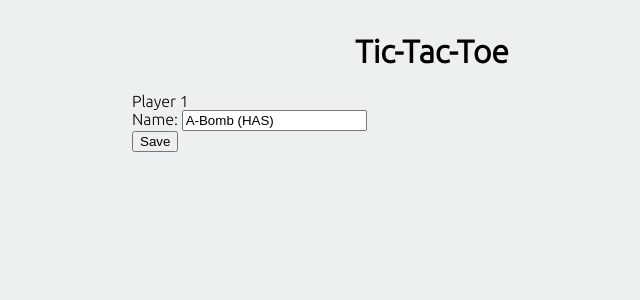
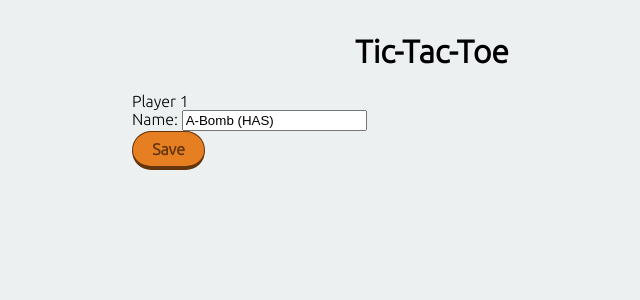
Before and after one commit to cristiantela/tic-tac-toe-marvel, an Angular app: page / in a window 1280 px wide. Shown: the top 300 px of the page, without its empty margins (208-848 px from the left). Built offline with nearby package versions, Linux system fonts and the light colour scheme.

Commit message:
Adds Button component

```diff
--- a/src/app/app.component.html
+++ b/src/app/app.component.html
@@ -10,7 +10,7 @@
 
     <div *ngIf="currentStep === 'gameStarted'">
       <div>
-        <button (click)="resetScores()">Reset Scores</button>
+        <app-button (click)="resetScores()" value="Reset Scores"></app-button>
       </div>
 
       <div class="players">
--- a/src/app/app.module.ts
+++ b/src/app/app.module.ts
@@ -6,12 +6,14 @@ import { HttpClientModule } from '@angular/common/http'
 import { AppComponent } from './app.component';
 import { PlayerSelectorComponent } from './components/player-selector/player-selector.component';
 import { TicTacToeComponent } from './components/tic-tac-toe/tic-tac-toe.component';
+import { ButtonComponent } from './components/button/button.component';
 
 @NgModule({
   declarations: [
     AppComponent,
     PlayerSelectorComponent,
     TicTacToeComponent,
+    ButtonComponent,
   ],
   imports: [
     BrowserModule,
--- /dev/null
+++ b/src/app/components/button/button.component.html
@@ -0,0 +1 @@
+<input [type]="type" [value]="value" [disabled]="disabled">
--- /dev/null
+++ b/src/app/components/button/button.component.scss
@@ -0,0 +1,23 @@
+@use "sass:color";
+
+$primary-color: #e67e22;
+$primary-color-darker: color.adjust($primary-color, $lightness: -30%);
+
+input {
+  font-family: inherit;
+  font-weight: bold;
+  background-color: $primary-color;
+  font-size: 1em;
+  padding: 0.5em 1.2em;
+  color: $primary-color-darker;
+  border: 1px solid $primary-color-darker;
+  border-radius: 1.2em;
+  border-bottom-width: 4px;
+  cursor: pointer;
+  outline: none;
+}
+
+input:active {
+  margin-top: 3px;
+  border-bottom-width: 1px;
+}
--- /dev/null
+++ b/src/app/components/button/button.component.ts
@@ -0,0 +1,18 @@
+import { Component, Input, OnInit } from '@angular/core';
+
+@Component({
+  selector: 'app-button',
+  templateUrl: './button.component.html',
+  styleUrls: ['./button.component.scss']
+})
+export class ButtonComponent implements OnInit {
+  @Input() type: string = 'button';
+  @Input() value: string;
+  @Input() disabled: boolean;
+
+  constructor() { }
+
+  ngOnInit(): void {
+  }
+
+}
--- a/src/app/components/player-selector/player-selector.component.html
+++ b/src/app/components/player-selector/player-selector.component.html
@@ -25,6 +25,6 @@
       {{ errorCharacter }}
     </div>
 
-    <input type="submit" value="Save" [disabled]="searchingCharacter">
+    <app-button type="submit" value="Save" [disabled]="searchingCharacter"></app-button>
   </form>
 </div>
```
Also changed, not shown: 1 other file (tests, documents, lock files or other folders).
